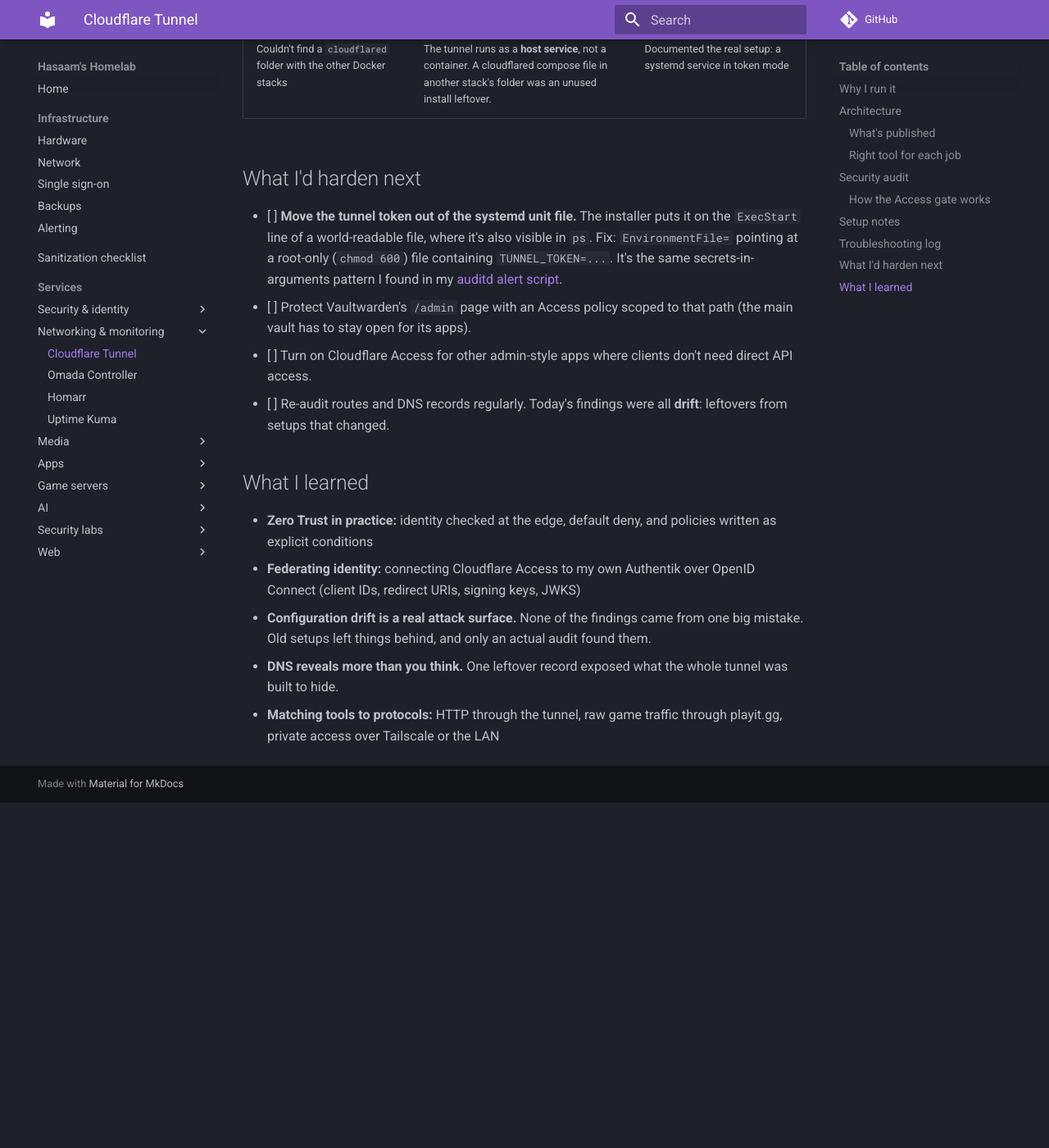
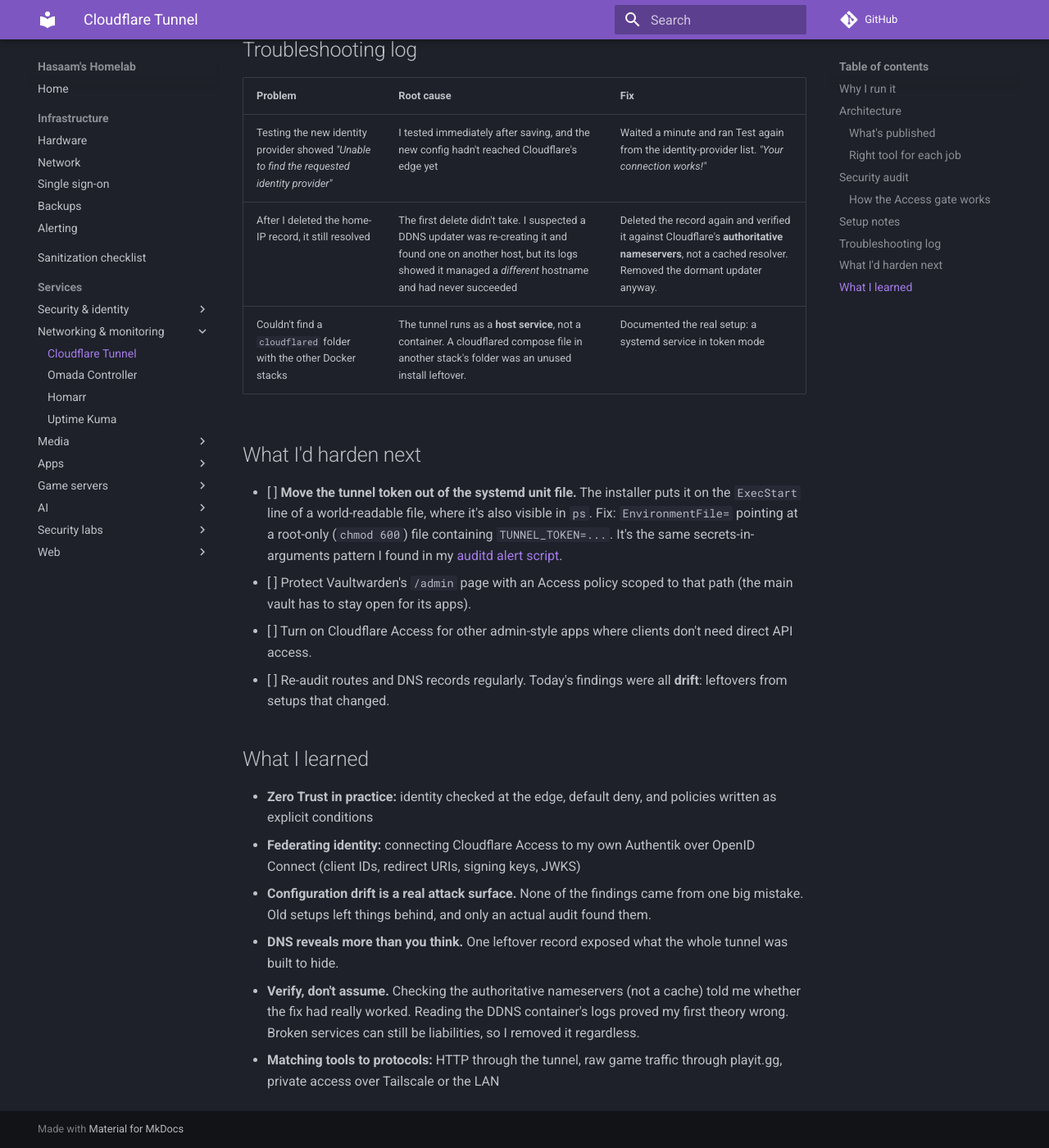
Before and after one commit to Shineori/homelab, an MkDocs documentation site: the page built from docs/services/cloudflared.md, in a window 1280 px wide and 1400 px high, scrolled down 4261 px. Shown: the whole window at 82% size. Built offline with MkDocs 1.6.1 and Material for MkDocs 9.7.7, drawn with Linux system fonts in a browser that asks for light colours; comment, search, counter and statistics services are not loaded; before the commit the page ends 5240 px from its top, so only the background shows below that; some of the changed text lies outside the part shown.

Commit message:
Tunnel audit: add dormant DDNS finding

```diff
--- a/docs/services/cloudflared.md
+++ b/docs/services/cloudflared.md
@@ -64,6 +64,7 @@
 | 🟠 Medium | **A DNS record pointed straight at my home IP.** It was left over from an old setup for the Minecraft server. | It skipped Cloudflare entirely and published my home address, a DDoS and scanning target. | Deleted the record. Friends use playit.gg, which never reveals my IP. | ✅ Fixed |
 | 🟡 Low | **A route still pointed at an app I'd removed.** | Harmless while nothing listens there, but anything I later ran on that port would become public by accident. | Deleted the route and its DNS record. | ✅ Fixed |
 | 🟡 Low | **A route for game traffic that could never work.** | Clutter that hides what's really exposed. | Deleted. | ✅ Fixed |
+| 🟡 Low | **A forgotten dynamic-DNS container** on the Minecraft server, configured to publish my home IP on another hostname | It had been failing silently for a long time (Cloudflare rejected its API token), but if anyone ever fixed the token, it would start leaking my IP again | Suspected it of re-creating the deleted record, but checking its config and logs proved it wasn't the cause. Removed it anyway, along with its credential. | ✅ Fixed |
 
 ### How the Access gate works
 
@@ -106,6 +107,7 @@
 | Problem | Root cause | Fix |
 |---|---|---|
 | Testing the new identity provider showed *"Unable to find the requested identity provider"* | I tested immediately after saving, and the new config hadn't reached Cloudflare's edge yet | Waited a minute and ran Test again from the identity-provider list. *"Your connection works!"* |
+| After I deleted the home-IP record, it still resolved | The first delete didn't take. I suspected a DDNS updater was re-creating it and found one on another host, but its logs showed it managed a *different* hostname and had never succeeded | Deleted the record again and verified it against Cloudflare's **authoritative nameservers**, not a cached resolver. Removed the dormant updater anyway. |
 | Couldn't find a `cloudflared` folder with the other Docker stacks | The tunnel runs as a **host service**, not a container. A cloudflared compose file in another stack's folder was an unused install leftover. | Documented the real setup: a systemd service in token mode |
 
 ## What I'd harden next
@@ -121,4 +123,5 @@
 - **Federating identity:** connecting Cloudflare Access to my own Authentik over OpenID Connect (client IDs, redirect URIs, signing keys, JWKS)
 - **Configuration drift is a real attack surface.** None of the findings came from one big mistake. Old setups left things behind, and only an actual audit found them.
 - **DNS reveals more than you think.** One leftover record exposed what the whole tunnel was built to hide.
+- **Verify, don't assume.** Checking the authoritative nameservers (not a cache) told me whether the fix had really worked. Reading the DDNS container's logs proved my first theory wrong. Broken services can still be liabilities, so I removed it regardless.
 - **Matching tools to protocols:** HTTP through the tunnel, raw game traffic through playit.gg, private access over Tailscale or the LAN
```
Also changed, not shown: other parts of docs/services/cloudflared.md (+1 -1 lines).
